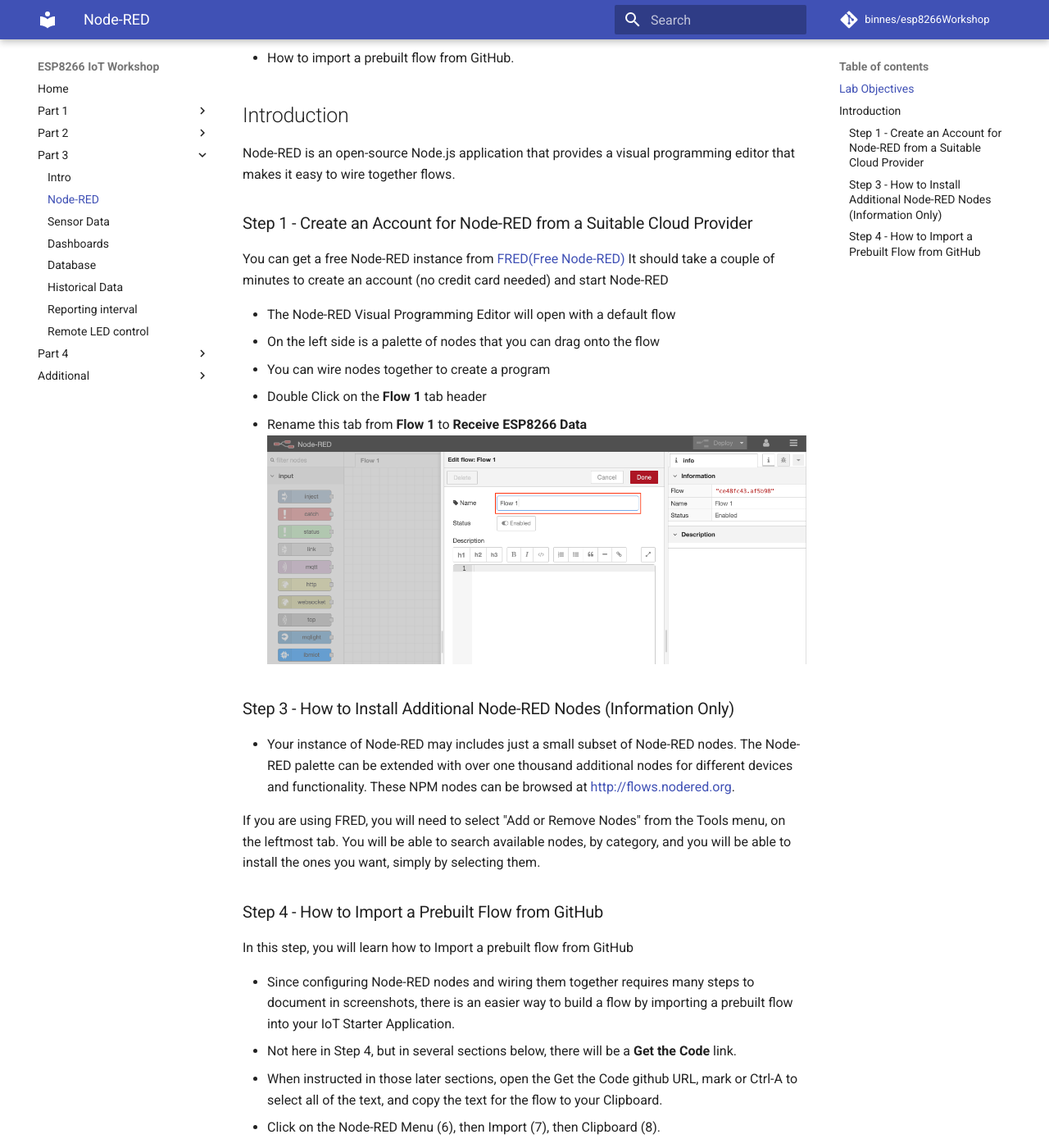
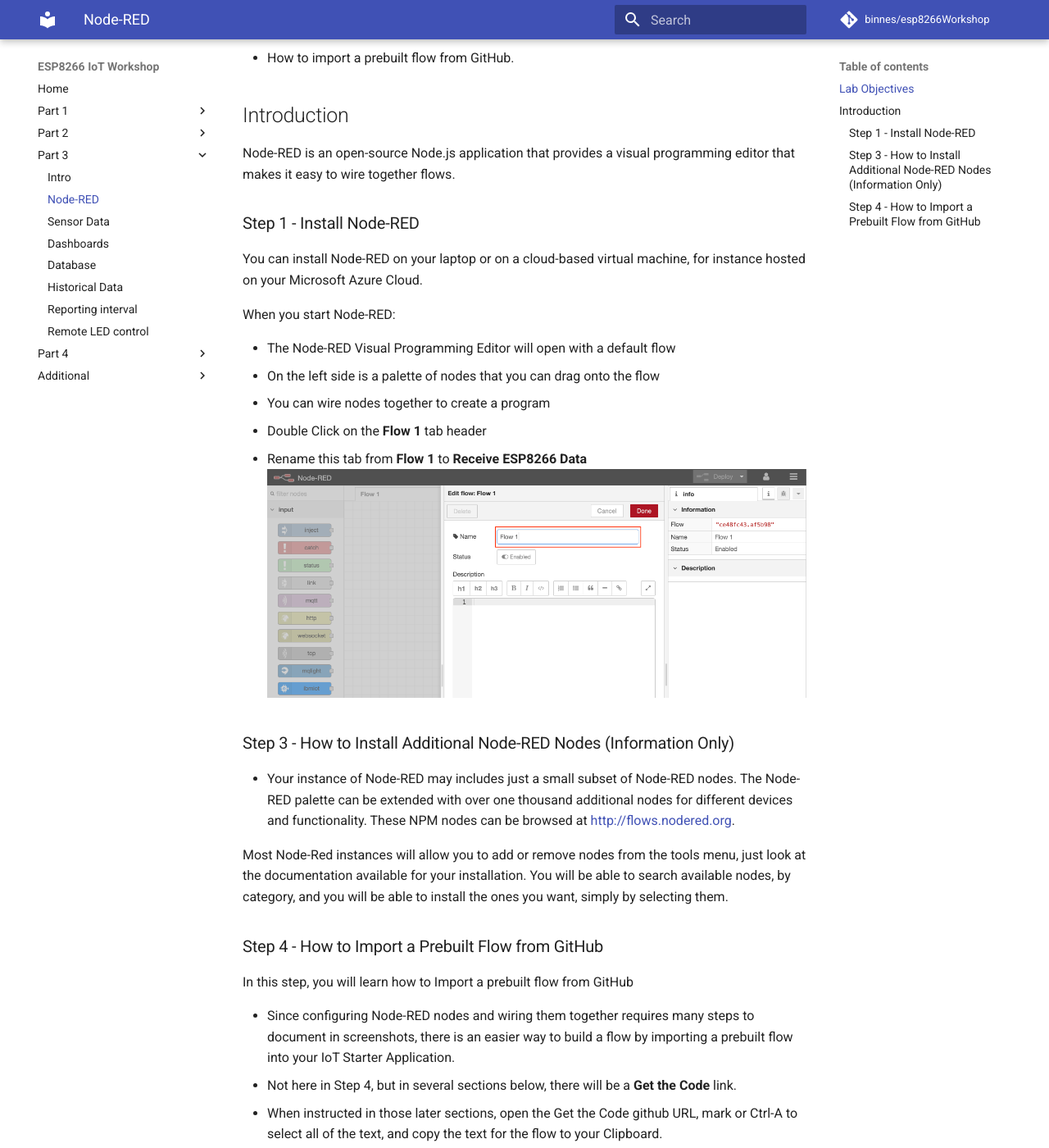
Before and after one commit to mdragone1/ESP32-IoT-Workshop, an MkDocs documentation site: the page built from docs/part3/NODERED.md, in a window 1280 px wide and 1400 px high, scrolled down 365 px. Shown: the whole window at 82% size. Built offline with MkDocs 1.6.1 and Material for MkDocs 9.7.7, drawn with Linux system fonts in a browser that asks for light colours; comment, search, counter and statistics services are not loaded.

Commit message:
Update NODERED.md
removed FRED

```diff
--- a/docs/part3/NODERED.md
+++ b/docs/part3/NODERED.md
@@ -14,10 +14,11 @@ You will learn:
 
 Node-RED is an open-source Node.js application that provides a visual programming editor that makes it easy to wire together flows.
 
-### Step 1 - Create an Account for Node-RED from a Suitable Cloud Provider
+### Step 1 - Install Node-RED
 
-You can get a free Node-RED instance from [FRED(Free Node-RED)](https://users.sensetecnic.com/app/services)
-It should take a couple of minutes to create an account (no credit card needed) and start Node-RED
+You can install Node-RED on your laptop or on a cloud-based virtual machine, for instance hosted on your Microsoft Azure Cloud.
+
+When you start Node-RED:
 
 - The Node-RED Visual Programming Editor will open with a default flow
 - On the left side is a palette of nodes that you can drag onto the flow
@@ -30,7 +31,7 @@ It should take a couple of minutes to create an account (no credit card needed)
 
 - Your instance of Node-RED may includes just a small subset of Node-RED nodes. The Node-RED palette can be extended with over one thousand additional nodes for different devices and functionality. These NPM nodes can be browsed at <http://flows.nodered.org>.
 
-If you are using FRED, you will need to select "Add or Remove Nodes" from the Tools menu, on the leftmost tab.
+Most Node-Red instances will allow you to add or remove nodes from the tools menu, just look at the documentation available for your installation.
 You will be able to search available nodes, by category, and you will be able to install the ones you want, simply by selecting them.
 
 ### Step 4 - How to Import a Prebuilt Flow from GitHub
```
